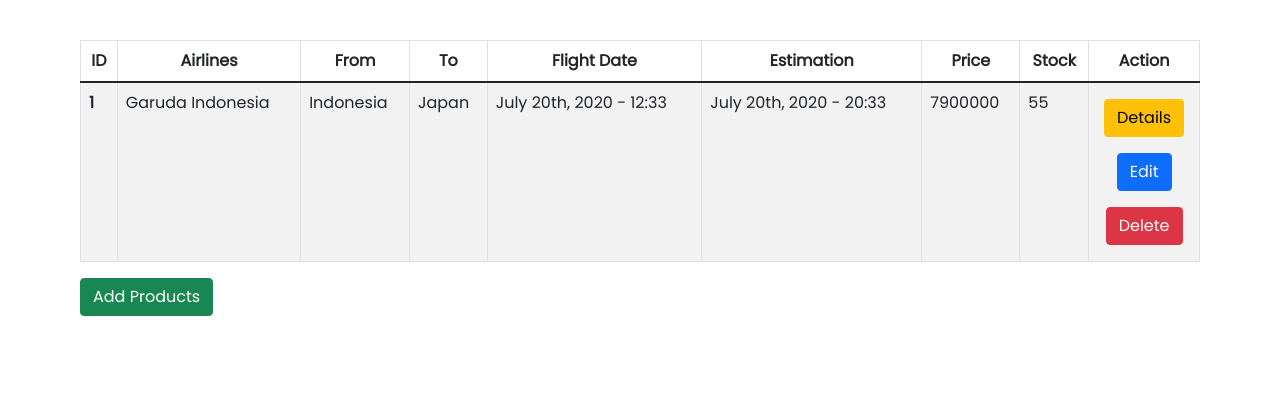
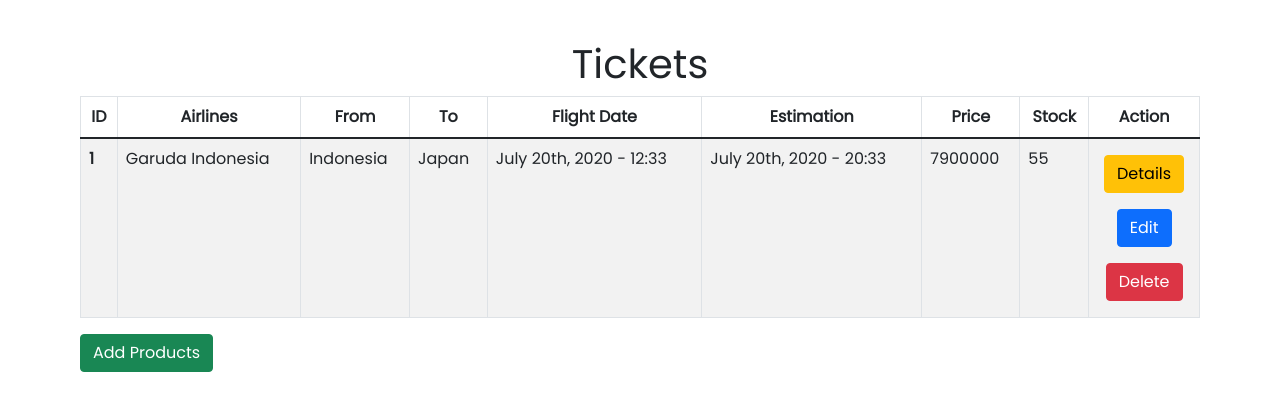
Before and after one commit to Infinite-Bug/ankasa-admin, a React (Create React App) app: page / in a window 1280 px wide. Shown: the top 410 px of the page. Built offline with nearby package versions, Linux system fonts and the light colour scheme.

Commit message:
Update title and delete for Products

```diff
--- a/src/pages/Products.jsx
+++ b/src/pages/Products.jsx
@@ -6,6 +6,7 @@
 
 export default function Products() {
   return <div style={style.tableMargin}>
+    <h1 className="text-center">Tickets</h1>
     <Table striped bordered>
       <thead>
         <tr className="text-center">
@@ -64,7 +65,7 @@
             </Row>
             <Row className="py-2">
               <Col>
-                <Button color="primary">Edit</Button>
+                <Button color="primary" href='/edit-product/1'>Edit</Button>
               </Col>
             </Row>
             <Row className="py-2">
@@ -72,10 +73,8 @@
                 <Button color="danger" onClick={() => {
                   Swal.fire({
                     title: 'Are you sure to delete this product?',
-                    showDenyButton: true,
                     showCancelButton: true,
-                    confirmButtonText: 'Delete',
-                    denyButtonText: `Don't delete`,
+                    confirmButtonText: 'Delete'
                   }).then((result) => {
                     /* Read more about isConfirmed, isDenied below */
                     if (result.isConfirmed) {
@@ -94,7 +93,7 @@
     <div>
       <Row>
         <Col md={2}>
-          <Button color="success">Add Products</Button>
+          <Button color="success" href='/add-product'>Add Products</Button>
         </Col>
       </Row>
     </div>
--- a/src/router/index.js
+++ b/src/router/index.js
@@ -34,9 +34,9 @@
           <Route
             index
             element={
-              <PrivateRoute>
+              <PublicRoute>
                 <AddProduct />
-              </PrivateRoute>
+              </PublicRoute>
             }
           />
         </Route>
@@ -44,9 +44,9 @@
           <Route
             index
             element={
-              <PrivateRoute>
+              <PublicRoute>
                 <EditProduct />
-              </PrivateRoute>
+              </PublicRoute>
             }
           />
         </Route>
```
